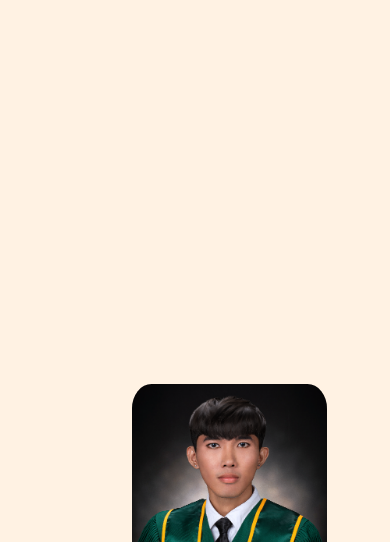
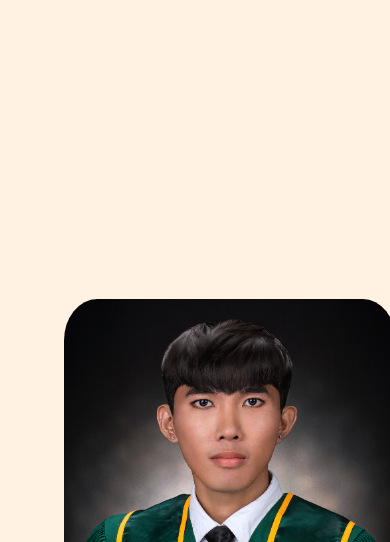
Before and after one commit to Ayvan-Bem/Portfolio-Toledo, a plain HTML site: page index.html in a window 390 px wide. Shown: the part 558-1100 px from the top of the page. Drawn offline with Linux system fonts and the light colour scheme; some packages are replaced by stand-ins of ours; a script that the page names is missing.

Commit message:
Update style.css

```diff
--- a/style.css
+++ b/style.css
@@ -818,7 +818,7 @@ span {
 
     .who-img img {
         align-items: left;
-        width: 50vw;
+        width: 100%;
         margin-top: 0.1rem;
     }
 
```
